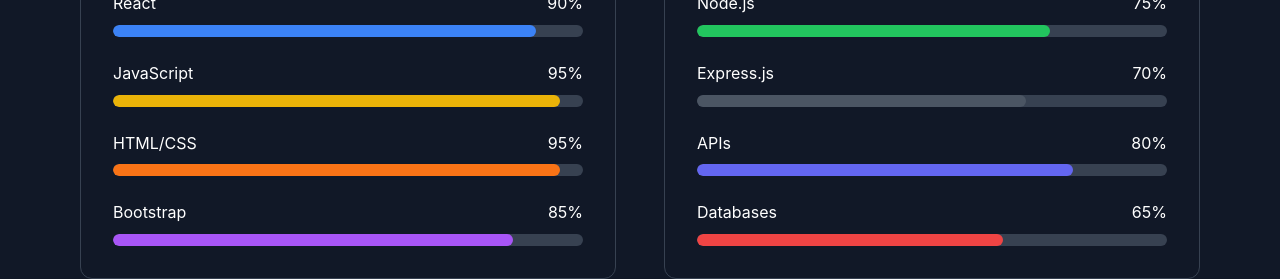
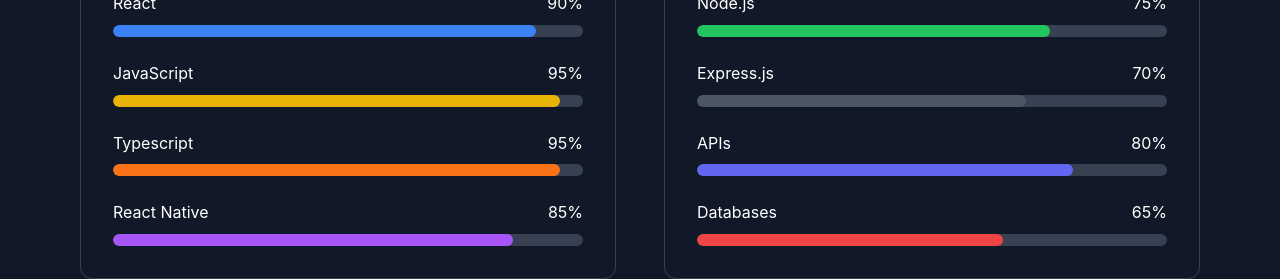
Before and after one commit to Stephenpleasant/Portfolio1, a React (Vite) app: page / in a window 1280 px wide. Shown: the part 1760-2039 px from the top of the page. Built offline with nearby package versions, Linux system fonts and the light colour scheme.

Commit message:
update in skills

```diff
--- a/src/components/SkillsSection.jsx
+++ b/src/components/SkillsSection.jsx
@@ -27,8 +27,8 @@
   frontendSkills = [
     { name: 'React', level: 90, color: 'bg-blue-500' },
     { name: 'JavaScript', level: 95, color: 'bg-yellow-500' },
-    { name: 'HTML/CSS', level: 95, color: 'bg-orange-500' },
-    { name: 'Bootstrap', level: 85, color: 'bg-purple-500' }
+    { name: 'Typescript', level: 95, color: 'bg-orange-500' },
+    { name: 'React Native', level: 85, color: 'bg-purple-500' }
   ],
   backendSkills = [
     { name: 'Node.js', level: 75, color: 'bg-green-500' },
```
